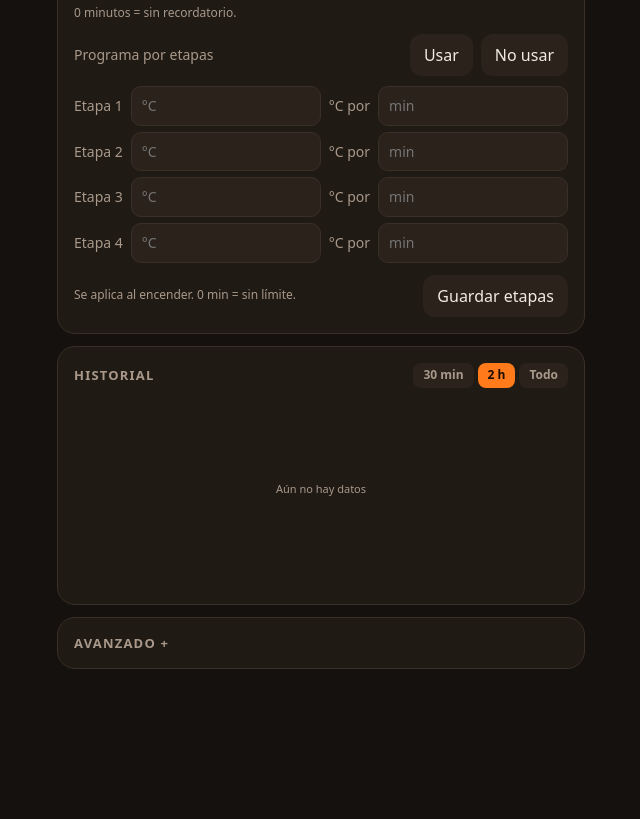
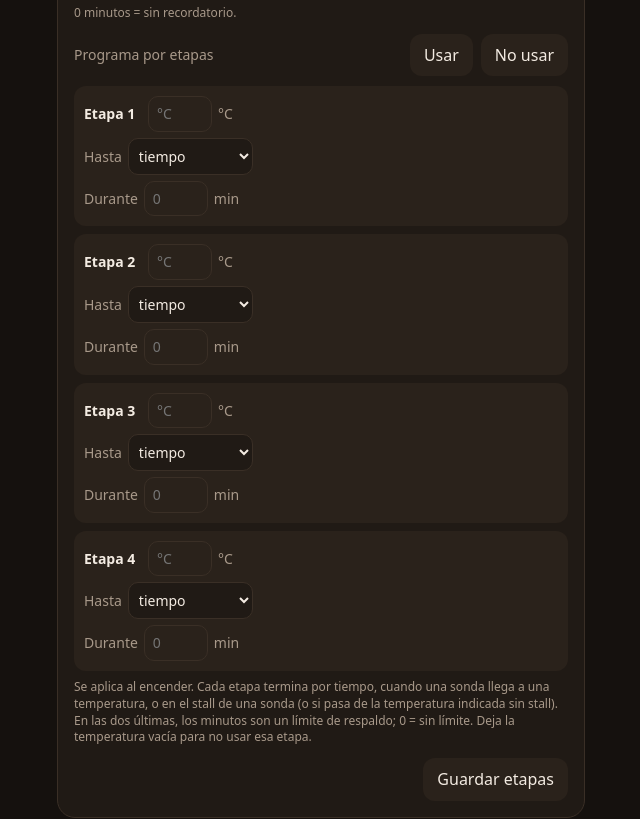
Before and after one commit to leonvaldes/ahumador, a plain HTML site: page index.html in a window 1280 px wide. Shown: the part 1041-1860 px from the top of the page, without its empty margins (319-959 px from the left). Before the commit the page ends 1746 px from the top, so only its background shows below. Drawn offline with Linux system fonts and the light colour scheme.

Commit message:
Add files via upload

```diff
--- a/index.html
+++ b/index.html
@@ -79,8 +79,13 @@ input[type=range]{width:100%;padding:0;accent-color:var(--fire);height:36px;bord
 .row button.pf.sel{background:var(--fire);color:#1a0d00;font-weight:650}
 .seg3{display:flex;gap:6px;margin:4px 0 16px}.seg3 button{flex:1;padding:9px 4px;font-size:13px}
 .seg3 button.sel,.row button.sel2{background:var(--fire);color:#1a0d00;font-weight:650}
-.stg{display:grid;grid-template-columns:auto 1fr auto 1fr;gap:6px 8px;align-items:center;margin-top:10px;font-size:14px;color:var(--mut)}
-.stg input{width:100%}
+.stg{margin-top:10px}
+.st1{background:var(--card2);border-radius:12px;padding:10px;margin-bottom:8px;font-size:14px;color:var(--mut)}
+.st1 .l{display:flex;gap:6px;align-items:center;flex-wrap:wrap;margin-top:6px}
+.st1 .l:first-child{margin-top:0}
+.st1 b{color:var(--txt);min-width:58px}
+.st1 input{width:64px;padding:7px 8px}
+select{font:inherit;color:var(--txt);background:var(--card);border:1px solid var(--line);border-radius:10px;padding:7px 6px;min-width:0}
 .hint{font-size:12px;color:var(--mut);margin-top:8px}
 .acts{display:flex;gap:8px}.acts button{flex:1;padding:13px}.acts .go{background:var(--fire);color:#1a0d00;font-weight:700}
 #hint{color:var(--mut);font-size:14px;text-align:center;padding:6px 8px 14px}
@@ -127,7 +132,8 @@ input[type=range]{width:100%;padding:0;accent-color:var(--fire);height:36px;bord
   <div class="hint">0 minutos = sin recordatorio.</div>
   <div class="row"><label>Programa por etapas</label><button id="prog1">Usar</button><button id="prog0">No usar</button></div>
   <div class="stg" id="stg"></div>
-  <div class="row"><span class="hint" style="flex:1;margin:0">Se aplica al encender. 0 min = sin límite.</span><button id="btnProg">Guardar etapas</button></div>
+  <div class="hint">Se aplica al encender. Cada etapa termina por tiempo, cuando una sonda llega a una temperatura, o en el stall de una sonda (o si pasa de la temperatura indicada sin stall). En las dos últimas, los minutos son un límite de respaldo; 0 = sin límite. Deja la temperatura vacía para no usar esa etapa.</div>
+  <div class="row"><span style="flex:1"></span><button id="btnProg">Guardar etapas</button></div>
 </section>
 
 <section class="card">
@@ -237,7 +243,7 @@ class BleLink {
 class DemoLink {
   constructor() {
     this.s = { st: "ESPERA", f: "", msg: "", t: 22, sp: 110, pw: 0, m: [18.5, null, null, 12.0], tg: [93, 0, 0, 74], run: 0, pf: 1, pa: [1, 0, 0, 0], hold: null, stg: 0, nst: 0, note: "" };
-    this.c = { pa: [1, 0, 0, 0], hold: 65, stall: 1, chip: 45, chiph: 3, prog: [[110, 240], [125, 0], [0, 0], [0, 0]], progon: 0 };
+    this.c = { pa: [1, 0, 0, 0], hold: 65, stall: 1, chip: 45, chiph: 3, prog: [[107, 480, 2, 1, 78], [125, 0, 0, 1, 0], [0, 0, 0, 1, 0], [0, 0, 0, 1, 0]], progon: 0 };
     this.i = 0; this.h = setInterval(() => this.tick(), 2000); setTimeout(() => this.tick(), 50);
   }
   tick() {
@@ -307,7 +313,12 @@ function fillCfg() {
   $("hold").value = cfg.hold; $("chipM").value = cfg.chip; $("chipH").value = cfg.chiph;
   $("stall1").classList.toggle("sel2", !!cfg.stall); $("stall0").classList.toggle("sel2", !cfg.stall);
   $("prog1").classList.toggle("sel2", !!cfg.progon); $("prog0").classList.toggle("sel2", !cfg.progon);
-  cfg.prog.forEach((p, k) => { $("pt" + k).value = p[0] || ""; $("pm" + k).value = p[0] ? p[1] : ""; });
+  cfg.prog.forEach((p, k) => {
+    p = p.concat([0, 0, 0, 1, 0].slice(p.length));
+    $("pt" + k).value = p[0] || ""; $("pm" + k).value = p[0] ? p[1] : "";
+    $("pc" + k).value = p[0] ? p[2] : 0; $("pp" + k).value = p[3] || 1; $("pv" + k).value = p[0] && p[2] ? p[4] : "";
+    stgVis(k);
+  });
 }
 
 function record(d) {
@@ -419,7 +430,20 @@ function draw() {
 
 // ---------------------------------------------------------------- acciones
 $("probes").innerHTML = NAMES.map((n, i) => `<div class="probe" id="pr${i}"><div class="nm"><i style="background:var(${COLORS[i]})"></i>${i + 1} · ${n}</div><div class="t off">sin sonda</div><div class="bar"><i></i></div><div class="eta"></div><button class="tg" data-i="${i}" disabled>Fijar aviso</button></div>`).join("");
-$("stg").innerHTML = [0, 1, 2, 3].map(k => `<span>Etapa ${k + 1}</span><input id="pt${k}" type="number" min="0" max="180" placeholder="°C"><span>°C por</span><input id="pm${k}" type="number" min="0" max="1440" placeholder="min">`).join("");
+$("stg").innerHTML = [0, 1, 2, 3].map(k => `<div class="st1">
+  <div class="l"><b>Etapa ${k + 1}</b><input id="pt${k}" type="number" min="0" max="180" placeholder="°C"><span>°C</span></div>
+  <div class="l"><span>Hasta</span><select id="pc${k}"><option value="0">tiempo</option><option value="1">sonda llega a</option><option value="2">stall de sonda</option></select>
+    <select id="pp${k}">${NAMES.map((n, i) => `<option value="${i + 1}">${i + 1} · ${n}</option>`).join("")}</select>
+    <span id="pvl${k}">a</span><input id="pv${k}" type="number" min="30" max="120" placeholder="°C"><span id="pvu${k}">°C</span></div>
+  <div class="l"><span id="pml${k}">Máximo</span><input id="pm${k}" type="number" min="0" max="1440" placeholder="0"><span>min</span></div></div>`).join("");
+function stgVis(k) {
+  const c = +$("pc" + k).value;
+  $("pp" + k).style.display = c ? "" : "none";
+  $("pv" + k).style.display = $("pvl" + k).style.display = $("pvu" + k).style.display = c ? "" : "none";
+  $("pvl" + k).textContent = c === 2 ? "o sin stall a" : "a";
+  $("pml" + k).textContent = c ? "Máximo" : "Durante";
+}
+[0, 1, 2, 3].forEach(k => { $("pc" + k).onchange = () => { if (+$("pc" + k).value === 2 && !$("pv" + k).value) $("pv" + k).value = 78; stgVis(k); }; stgVis(k); });
 $("chips").innerHTML = PRESETS.map(p => `<button data-v="${p[1]}">${p[0]} ${p[1]}°</button>`).join("");
 
 $("btnConn").onclick = connect;
@@ -454,7 +478,12 @@ $("btnChip").onclick = () => send("CHIP " + (parseInt($("chipM").value) || 0) +
 $("prog1").onclick = () => send("PROG ON"); $("prog0").onclick = () => send("PROG OFF");
 $("btnProg").onclick = () => {
   const a = [];
-  for (let k = 0; k < 4; k++) { const t = parseInt($("pt" + k).value); if (!t) break; a.push(t, parseInt($("pm" + k).value) || 0); }
+  for (let k = 0; k < 4; k++) {
+    const t = parseInt($("pt" + k).value); if (!t) break;
+    const c = +$("pc" + k).value, m = parseInt($("pm" + k).value) || 0, v = parseInt($("pv" + k).value) || (c === 2 ? 78 : 0);
+    if (c === 1 && !v) return toast("Etapa " + (k + 1) + ": indica la temperatura de la sonda");
+    a.push(t + "/" + m + (c ? "/" + (c === 1 ? "S" : "E") + $("pp" + k).value + "/" + v : ""));
+  }
   if (!a.length) return toast("Define al menos la etapa 1");
   send("PROG " + a.join(" "));
 };
@@ -463,7 +492,7 @@ $("btnBuz1").onclick = () => send("BUZ 1"); $("btnBuz0").onclick = () => send("B
 $("btnVref").onclick = () => { const v = parseFloat($("vref").value); if (v >= 3 && v <= 3.6) send("VREF " + v.toFixed(3)); else toast("Valor entre 3,0 y 3,6"); };
 $("btnCmd").onclick = () => { const v = $("cmd").value.trim(); if (v && send(v)) $("cmd").value = ""; };
 $("cmd").onkeydown = e => { if (e.key === "Enter") $("btnCmd").onclick(); };
-$("btnDemo").onclick = () => { if (link) link.close(); hist = []; link = new DemoLink(); setConn("on"); log("Modo demostración (tiempo acelerado 30x)"); toast("Demostración: datos simulados"); };
+$("btnDemo").onclick = () => { if (link) link.close(); hist = []; link = new DemoLink(); setConn("on"); link.send("CFG"); log("Modo demostración (tiempo acelerado 30x)"); toast("Demostración: datos simulados"); };
 $("btnClear").onclick = () => { hist = []; try { localStorage.removeItem("ahumador.hist"); } catch (e) {} draw(); };
 $("seg").onclick = e => { const m = e.target.dataset.m; if (m == null) return; rangeMin = +m; document.querySelectorAll("#seg button").forEach(b => b.classList.toggle("sel", b === e.target)); draw(); };
 
```
